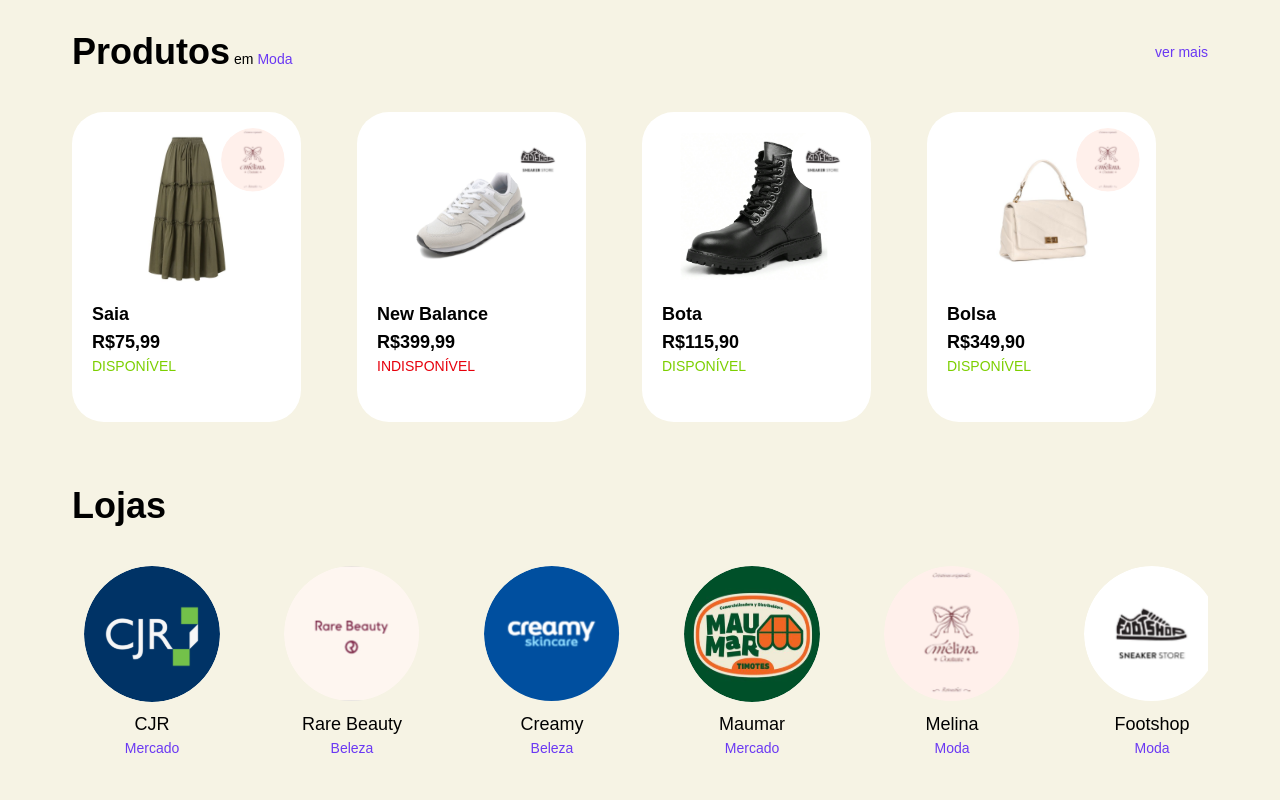
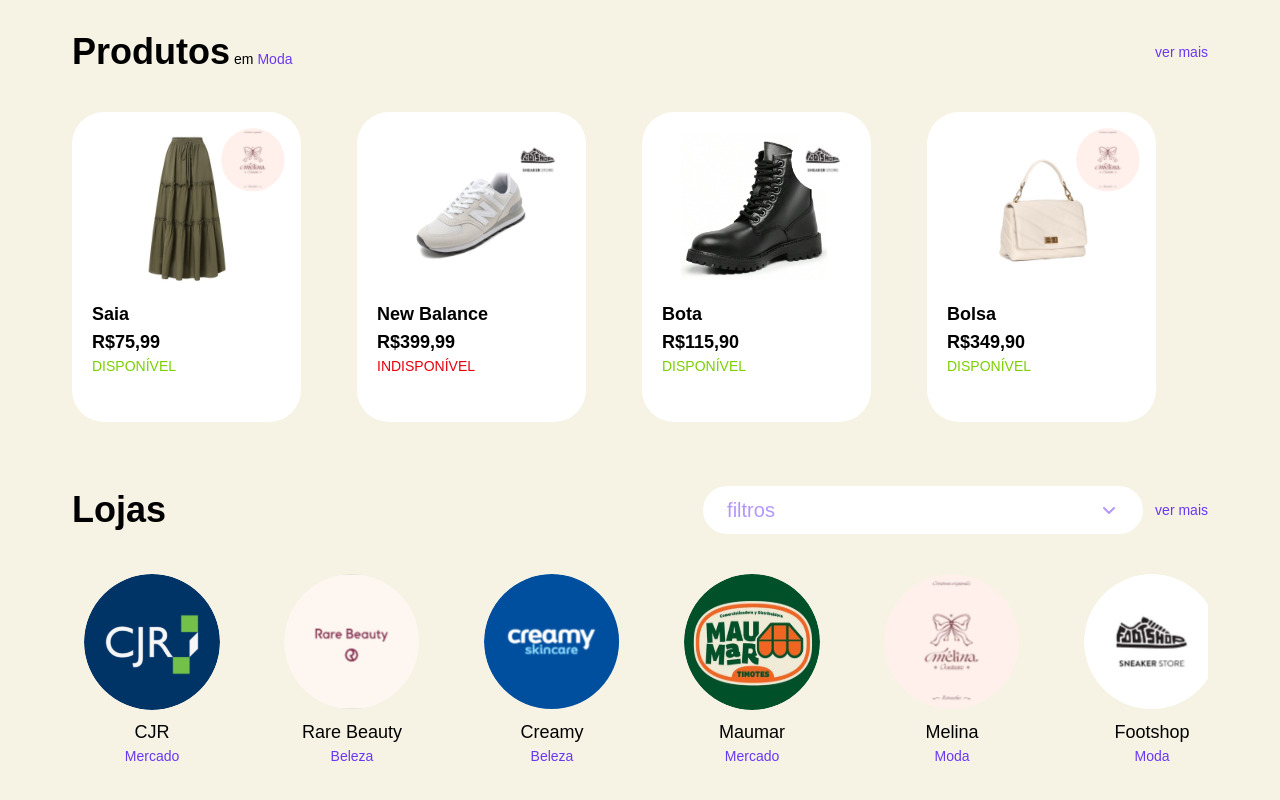
Before and after one commit to Projeto-CJR-grupo4/frontend, a Next.js app: page / in a window 1280 px wide. Shown: the part 1732-2532 px from the top of the page. Built offline with nearby package versions, Linux system fonts and the light colour scheme.

Commit message:
feat(feed): filtro de lojas com interacao

```diff
--- a/app/page.tsx
+++ b/app/page.tsx
@@ -2,6 +2,7 @@ import Image from "next/image";
 import SecaoProdutos from "@/components/SecaoProdutos";
 import CategoriaCard from "@/components/CategoriaCard";
 import LojaCard from "@/components/LojaCard";
+import FiltroLojas from "@/components/FiltroLojas";
 const categorias = [
   {
     id: 1,
@@ -292,11 +293,27 @@ export default function Home() {
         categoria="Moda"
         produtos={produtosModa}
       />
-     <section className="mx-auto max-w-360 px-6 pt-16 pb-24 lg:px-18">
+      <section className="mx-auto max-w-360 px-6 pt-16 pb-24 lg:px-18">
 
-        <h2 className="text-3xl font-semibold text-black lg:text-4xl">
-          Lojas
-        </h2>
+        <div className="flex flex-col gap-4 lg:flex-row lg:items-center lg:justify-between">
+
+          <h2 className="text-3xl font-semibold text-black lg:text-4xl">
+            Lojas
+          </h2>
+
+          <div className="flex w-full items-center gap-3 lg:w-auto">
+
+            <div className="min-w-0 flex-1 lg:w-110 lg:flex-none">
+              <FiltroLojas categorias={categorias} />
+            </div>
+
+            <span className="shrink-0 text-sm font-medium text-[#6A38F3]">
+              ver mais
+            </span>
+
+          </div>
+
+        </div>
 
         <div className="mt-10 flex w-full gap-10 overflow-x-auto">
           {lojas.map((loja) => (
--- /dev/null
+++ b/components/FiltroLojas.tsx
@@ -0,0 +1,89 @@
+"use client";
+
+import { useState } from "react";
+import Image from "next/image";
+type Categoria = {
+    id: number;
+    nome: string;
+    icone: string;
+};
+
+type FiltroLojasProps = {
+    categorias: Categoria[];
+};
+
+export default function FiltroLojas({ categorias }: FiltroLojasProps) {
+    const [aberto, setAberto] = useState(false);
+
+    return (
+        <div className="relative w-full">
+
+            <button
+                type="button"
+                onClick={() => setAberto(!aberto)}
+                aria-expanded={aberto}
+                aria-controls="menu-filtros-lojas"
+                className="flex h-12 w-full items-center justify-between rounded-full bg-white px-6 text-xl text-[#B496FF]"
+            >
+                <span>filtros</span>
+
+                <svg
+                    width="20"
+                    height="20"
+                    viewBox="0 0 20 20"
+                    fill="none"
+                    stroke="currentColor"
+                    strokeWidth="2"
+                    aria-hidden="true"
+                    className={`transition-transform duration-300 ease-in-out ${aberto ? "rotate-180" : ""
+                        }`}
+                >
+                    <path
+                        d="m5 8 5 5 5-5"
+                        strokeLinecap="round"
+                        strokeLinejoin="round"
+                    />
+                </svg>
+            </button>
+
+            <div
+                id="menu-filtros-lojas"
+                aria-hidden={!aberto}
+                inert={!aberto}
+                className={`absolute right-0 top-full z-20 mt-2 w-full origin-top rounded-3xl bg-white p-6 shadow-md transition-all duration-300 ease-in-out ${aberto
+                        ? "translate-y-0 scale-100 opacity-100 pointer-events-auto"
+                        : "-translate-y-2 scale-95 opacity-0 pointer-events-none"
+                    }`}
+            >
+                <div className="flex flex-col gap-3">
+
+                    {categorias.map((categoria) => (
+                        <label
+                            key={categoria.id}
+                            className="flex cursor-pointer items-center gap-2 text-[#6A38F3]"
+                        >
+                            <input
+                                type="checkbox"
+                                value={categoria.nome}
+                                className="h-6 w-6 shrink-0 cursor-pointer accent-[#6A38F3]"
+                            />
+
+                            <span className="text-base">
+                                {categoria.nome}
+                            </span>
+
+                            <Image
+                                src={categoria.icone}
+                                alt=""
+                                width={18}
+                                height={18}
+                            />
+                        </label>
+                    ))}
+
+                </div>
+            </div>
+
+        </div>
+    );
+}
```
